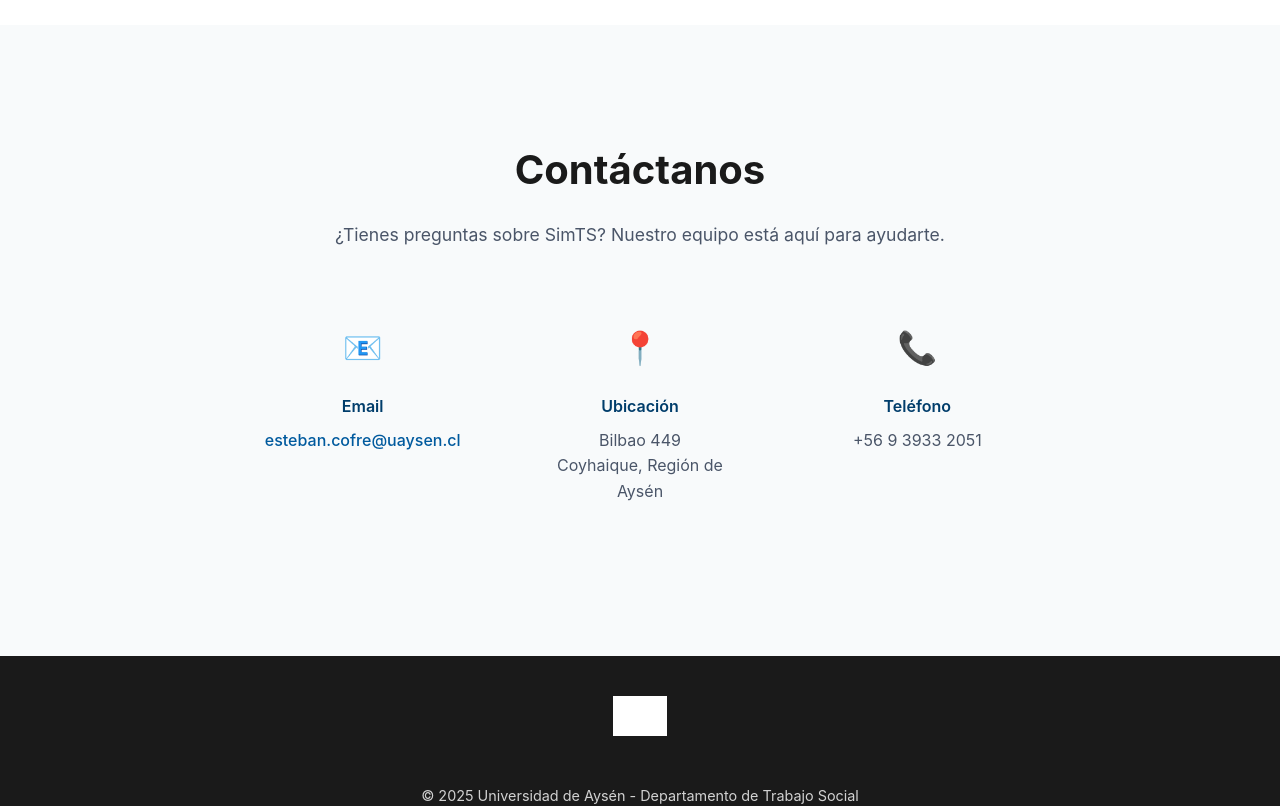
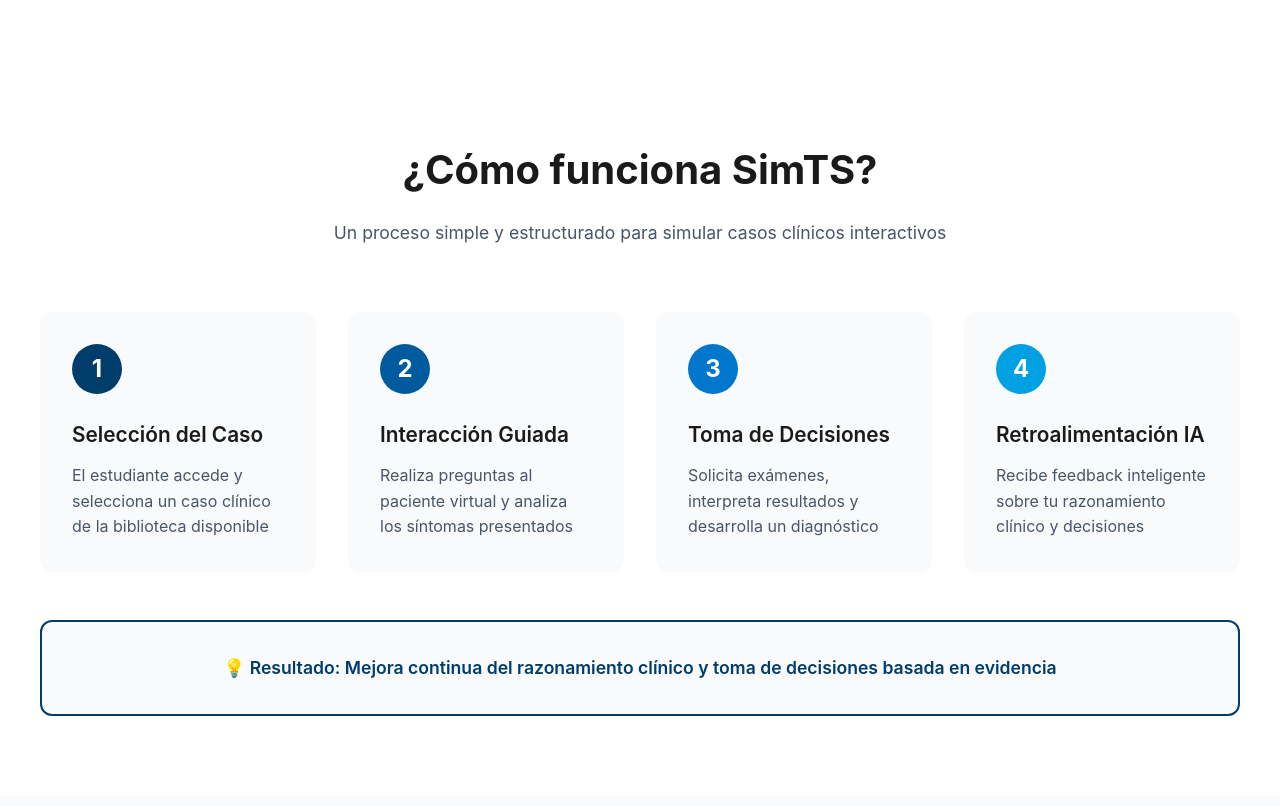
Before and after one commit to estebancofre-coy/simts, a React (Vite) app in the folder frontend/: page / in a window 1280 px wide. Shown: the part 1280-2086 px from the top of the page. Built offline with nearby package versions, Linux system fonts and the light colour scheme; no server answers; grey boxes are pictures that could not be loaded.

Commit message:
feat: Add workflow section to landing page - 4-step process visualization

```diff
--- a/frontend/src/Landing.jsx
+++ b/frontend/src/Landing.jsx
@@ -36,6 +36,7 @@ export default function Landing() {
           <nav style={{ display: 'flex', gap: '2.5rem', alignItems: 'center' }}>
             <a href="#inicio" style={{ color: '#003d6b', textDecoration: 'none', cursor: 'pointer', fontWeight: '500', fontSize: '0.95rem' }}>Inicio</a>
             <a href="#beneficios" style={{ color: '#003d6b', textDecoration: 'none', cursor: 'pointer', fontWeight: '500', fontSize: '0.95rem' }}>Beneficios</a>
+            <a href="#workflow" style={{ color: '#003d6b', textDecoration: 'none', cursor: 'pointer', fontWeight: '500', fontSize: '0.95rem' }}>¿Cómo funciona?</a>
             <a href="#contacto" style={{ color: '#003d6b', textDecoration: 'none', cursor: 'pointer', fontWeight: '500', fontSize: '0.95rem' }}>Contacto</a>
             <button
               onClick={() => navigate('/app')}
@@ -214,6 +215,130 @@ export default function Landing() {
         </div>
       </section>
 
+      {/* Workflow Section */}
+      <section id="workflow" style={{
+        padding: '5rem 2rem',
+        backgroundColor: 'white'
+      }}>
+        <div style={{ maxWidth: '1200px', margin: '0 auto' }}>
+          <div style={{ textAlign: 'center', marginBottom: '4rem' }}>
+            <h2 style={{
+              fontSize: '2.5rem',
+              marginBottom: '1rem',
+              color: '#1a1a1a',
+              fontWeight: '700'
+            }}>
+              ¿Cómo funciona SimTS?
+            </h2>
+            <p style={{
+              fontSize: '1.1rem',
+              color: '#4a5568',
+              lineHeight: '1.7',
+              maxWidth: '700px',
+              margin: '0 auto'
+            }}>
+              Un proceso simple y estructurado para simular casos clínicos interactivos
+            </p>
+          </div>
+
+          <div style={{
+            display: 'grid',
+            gridTemplateColumns: 'repeat(auto-fit, minmax(250px, 1fr))',
+            gap: '2rem',
+            marginBottom: '3rem'
+          }}>
+            {[
+              {
+                step: '1',
+                title: 'Selección del Caso',
+                description: 'El estudiante accede y selecciona un caso clínico de la biblioteca disponible',
+                color: '#003d6b'
+              },
+              {
+                step: '2',
+                title: 'Interacción Guiada',
+                description: 'Realiza preguntas al paciente virtual y analiza los síntomas presentados',
+                color: '#005a9e'
+              },
+              {
+                step: '3',
+                title: 'Toma de Decisiones',
+                description: 'Solicita exámenes, interpreta resultados y desarrolla un diagnóstico',
+                color: '#0077cc'
+              },
+              {
+                step: '4',
+                title: 'Retroalimentación IA',
+                description: 'Recibe feedback inteligente sobre tu razonamiento clínico y decisiones',
+                color: '#00a0e3'
+              }
+            ].map((item, index) => (
+              <div key={index} style={{
+                backgroundColor: '#f8fafb',
+                padding: '2rem',
+                borderRadius: '12px',
+                position: 'relative',
+                transition: 'transform 0.3s ease',
+                cursor: 'default'
+              }}
+              onMouseEnter={(e) => e.currentTarget.style.transform = 'translateY(-5px)'}
+              onMouseLeave={(e) => e.currentTarget.style.transform = 'translateY(0)'}
+              >
+                <div style={{
+                  width: '50px',
+                  height: '50px',
+                  borderRadius: '50%',
+                  backgroundColor: item.color,
+                  color: 'white',
+                  display: 'flex',
+                  alignItems: 'center',
+                  justifyContent: 'center',
+                  fontSize: '1.5rem',
+                  fontWeight: '700',
+                  marginBottom: '1.5rem'
+                }}>
+                  {item.step}
+                </div>
+                <h3 style={{
+                  fontSize: '1.3rem',
+                  marginBottom: '0.75rem',
+                  color: '#1a1a1a',
+                  fontWeight: '600'
+                }}>
+                  {item.title}
+                </h3>
+                <p style={{
+                  fontSize: '1rem',
+                  color: '#4a5568',
+                  lineHeight: '1.6',
+                  margin: 0
+                }}>
+                  {item.description}
+                </p>
+              </div>
+            ))}
+          </div>
+
+          {/* Visual Flow Indicator */}
+          <div style={{
+            textAlign: 'center',
+            padding: '2rem',
+            backgroundColor: '#f8fafb',
+            borderRadius: '12px',
+            border: '2px solid #003d6b'
+          }}>
+            <p style={{
+              fontSize: '1.1rem',
+              color: '#003d6b',
+              fontWeight: '600',
+              margin: 0
+            }}>
+              💡 Resultado: Mejora continua del razonamiento clínico y toma de decisiones basada en evidencia
+            </p>
+          </div>
+        </div>
+      </section>
+
       {/* Contacto Section - Simplified */}
       <section id="contacto" style={{
         padding: '5rem 2rem',
```
Also changed, not shown: 7 other files (tests, documents, lock files or other folders).
